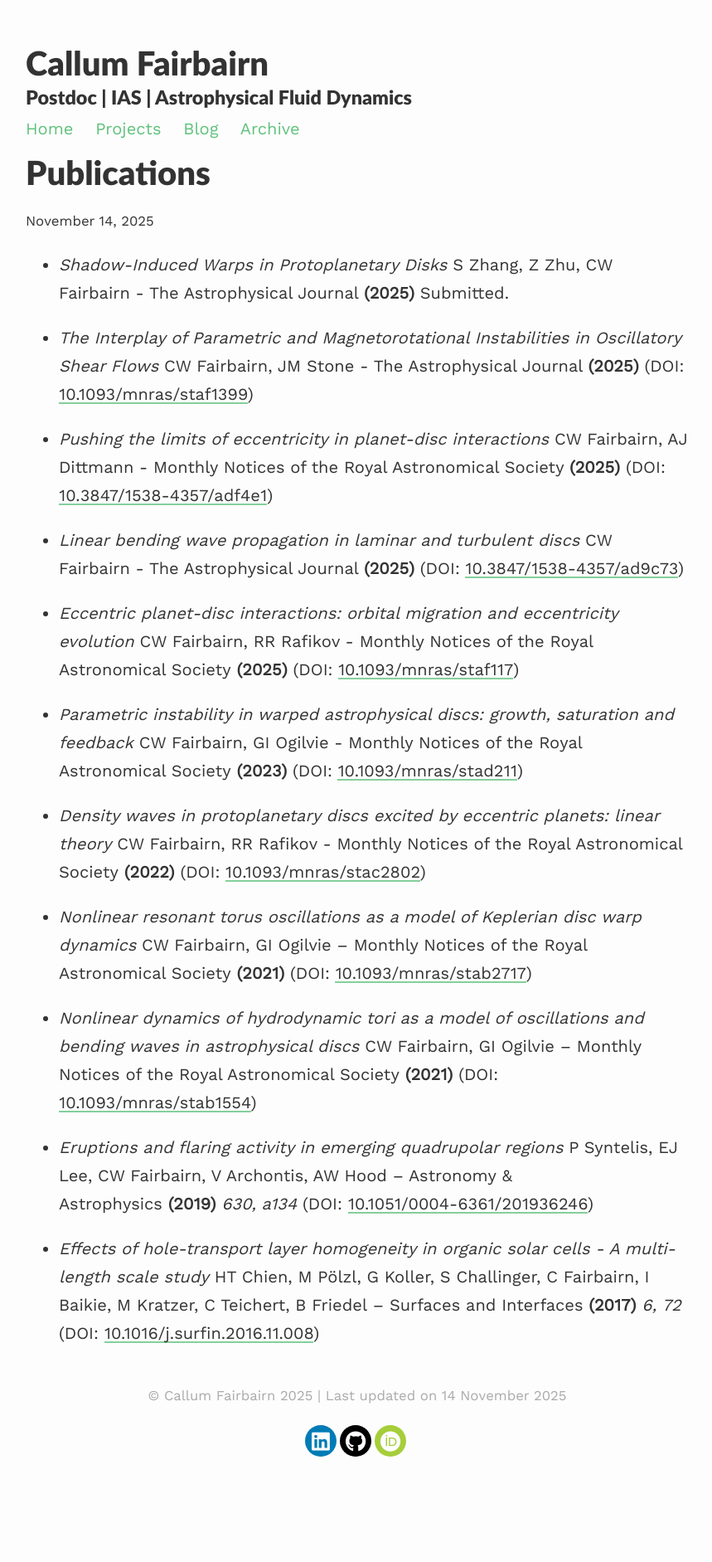
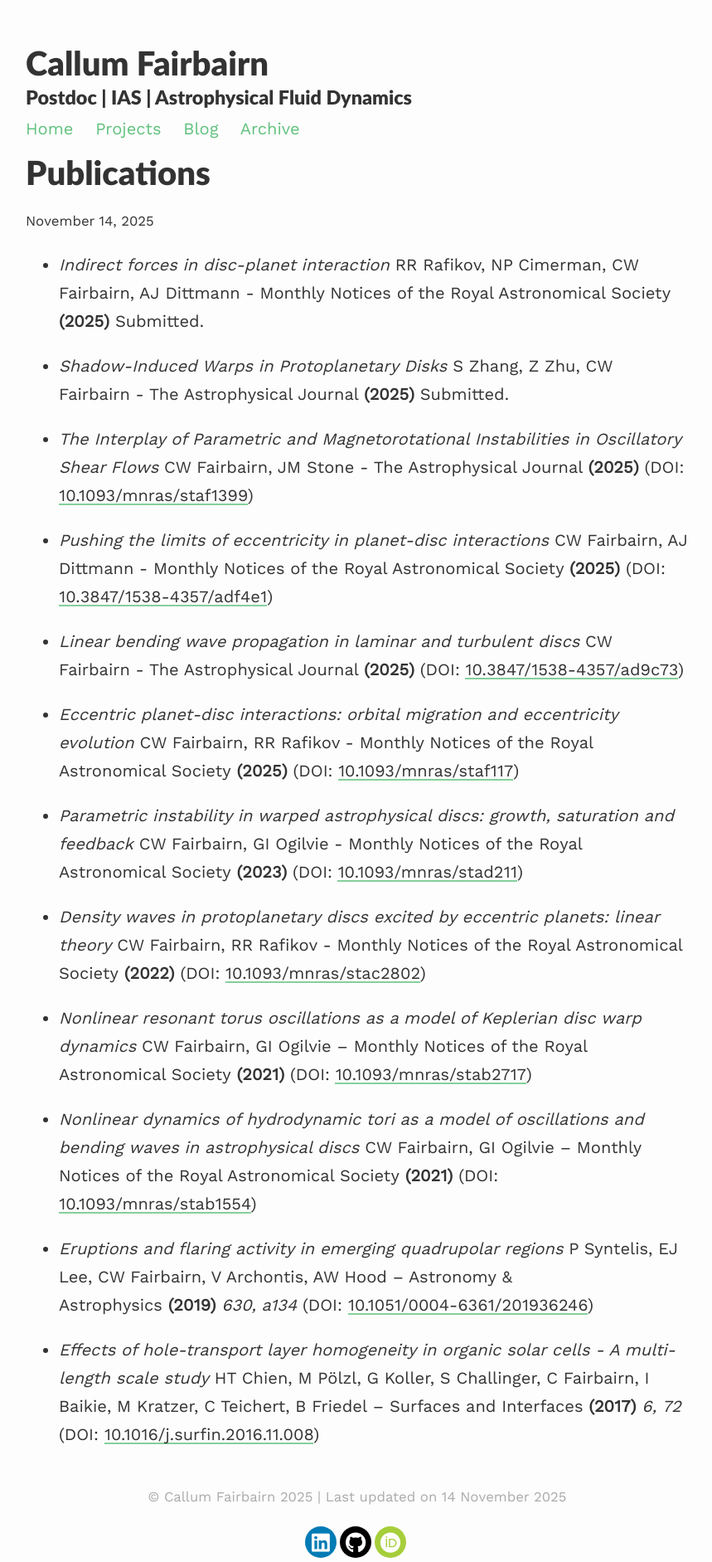
Before and after one commit to callumf8/callumf8.github.io, a Jekyll site: the page built from _projects/publications.md, in a window 1280 px wide. Shown: the whole page at 83% size, without its empty margins (209-1068 px from the left). Built offline with Jekyll 4.4.1, drawn with Linux system fonts in a browser that asks for light colours; before the commit the page ends 1761 px from its top, so only the background shows below that.

Commit message:
Update publications.

```diff
--- a/_projects/publications.md
+++ b/_projects/publications.md
@@ -3,6 +3,8 @@ layout: post
 title: Publications
 description: A list of my published articles.
 ---
+
+*   *Indirect forces in disc-planet interaction*  RR Rafikov, NP Cimerman, CW Fairbairn, AJ Dittmann - Monthly Notices of the Royal Astronomical Society **(2025)** Submitted.
 
 *   *Shadow-Induced Warps in Protoplanetary Disks*  S Zhang, Z Zhu, CW Fairbairn - The Astrophysical Journal **(2025)** Submitted.
 
```
